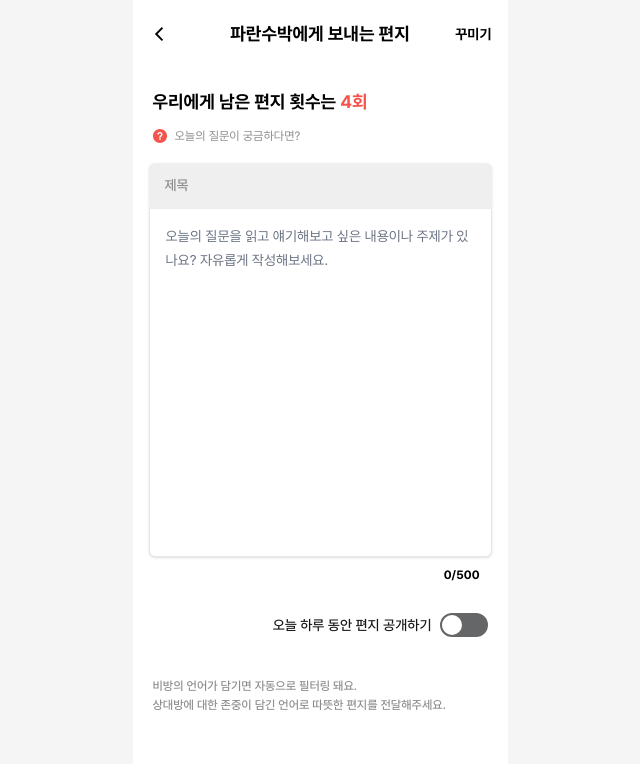
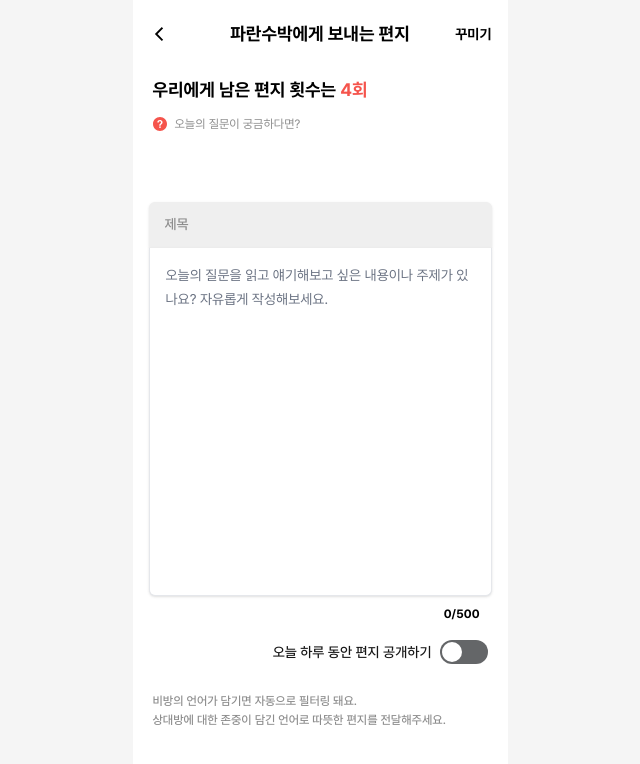
Before and after one commit to soksak-letter/soksak-Front, a React (Vite) app: page /letter/other-draft in a window 1280 px wide. Shown: the top 764 px of the page, without its empty margins (320-960 px from the left). Built offline with nearby package versions, Linux system fonts and the light colour scheme.

Commit message:
[#22] style : 오늘의 질문 말풍선 영역 고정 처리

```diff
--- a/src/pages/letter/OtherDraftPage.tsx
+++ b/src/pages/letter/OtherDraftPage.tsx
@@ -20,7 +20,7 @@ const OtherDraftPage = () => {
   return (
     <div className='flex flex-col'>
       <BackHeader title={`${nickname}에게 보내는 편지`} rightElement={<button>꾸미기</button>} />
-      <div className='flex flex-col items-start p-5 gap-3'>
+      <div className='flex flex-col items-start p-5 -mt-3 gap-3'>
         <div className='text-[18px] font-semibold leading-[160%]'>
           <span className='text-black'>우리에게 남은 편지 횟수는 </span>
           <span className='text-[var(--color-primary-500)]'>{letterLeft}회</span>
@@ -37,7 +37,9 @@ const OtherDraftPage = () => {
             오늘의 질문이 궁금하다면?
           </span>
         </div>
-        {isClicked && (
+        <div
+          className={`flex flex-col items-start transition-opacity duration-200 ${isClicked ? 'opacity-100' : 'opacity-0'}`}
+        >
           <div className='flex flex-col items-start -ml-2 -mt-1'>
             {/* 꼬리 */}
             <div className='ml-[9px] h-0 w-0 border-x-[6px] border-x-transparent border-b-[8px] border-b-[#E5E6E6]' />
@@ -49,18 +51,18 @@ const OtherDraftPage = () => {
               {dailyQuestion}
             </div>
           </div>
-        )}
+        </div>
       </div>
       <div className='px-4'>
         <LetterTextBox value={letter} onChange={setLetter} className='w-[343px] h-[394px]' />
       </div>
-      <div className='flex items-center justify-end p-5 gap-2'>
+      <div className='flex items-center justify-end p-5 -mt-3 gap-2'>
         <span className='text-[var(--color-text-normal)] text-[14px] font-medium'>
           오늘 하루 동안 편지 공개하기
         </span>
         <ToggleSwitch checked={isPublic} onCheckedChange={setIsPublic} />
       </div>
-      <p className='flex p-5 text-[12px] text-[var(--color-text-assistive)] leading-[160%] font-medium'>
+      <p className='flex p-5 -mt-3 text-[12px] text-[var(--color-text-assistive)] leading-[160%] font-medium'>
         비방의 언어가 담기면 자동으로 필터링 돼요.
         <br />
         상대방에 대한 존중이 담긴 언어로 따뜻한 편지를 전달해주세요.
```
